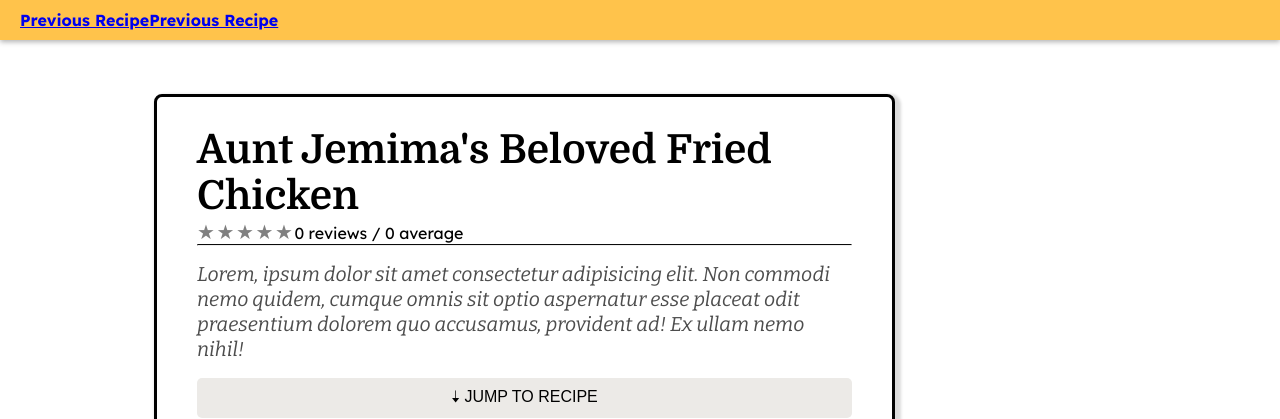
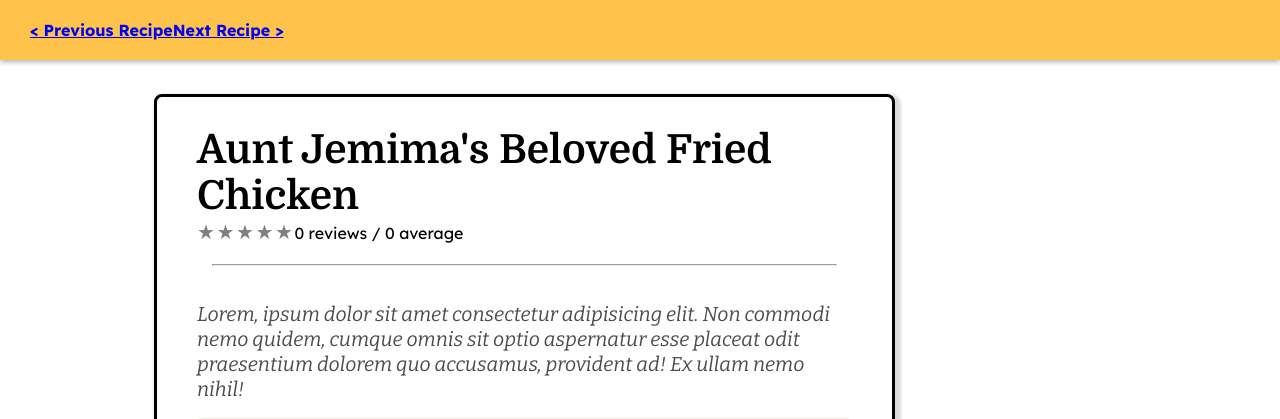
Before and after one commit to AkurasKurasa/lexicon, a PHP site: page /views/Recipe.php in a window 1280 px wide. Shown: the part 80-499 px from the top of the page. Run offline with PHP 8.4, Linux system fonts and the light colour scheme.

Commit message:
update reipe, home, footer

```diff
--- a/assets/styles/recipe.css
+++ b/assets/styles/recipe.css
@@ -47,15 +47,11 @@
 }
 .selectRecipe {
     text-align: center;
-    flex-wrap: nowrap;
+    justify-content: space-between;
     color: #f8f8f8;
+    padding: 10px 10px;
     display: flex;
     flex-grow: 3;
-}
-
-hr.lineGray{
-    border-top: 1px solid rgb(11, 11, 11);
-    margin: auto;
 }
 
 /*Container*/
--- a/views/Recipe.php
+++ b/views/Recipe.php
@@ -18,15 +18,19 @@
       <div class="selectRecipe">
         <li>
             <a href="#">
-                <h4>Previous Recipe</h4>
+              <span>
+                <h4>< Previous Recipe</h4>
+              </span>
             </a>
         </li>
 
-        <li >
+        <span><li>
             <a href="#">
-                <h4>Previous Recipe</h4>
+              <span>
+                <h4>Next Recipe ></h4>
+              </span>
             </a>
-        </li>
+        </li></span>
       </div>
     </ul>
     </div>
@@ -44,8 +48,9 @@
                 <span class="star"></span>
                 <span class="star"></span>
                 <p style="display: inline-block;"> <span id="NumOfReviews">0</span> reviews / <span id="AveStars">0</span> average
-                <hr class="lineGray">
+                <hr style="margin: 20px 15px 20px 15px">
               </div>
+
             <p class="recipeDescription">
                 Lorem, ipsum dolor sit amet consectetur adipisicing elit. Non commodi nemo quidem, cumque omnis sit optio aspernatur esse placeat odit praesentium dolorem quo accusamus, provident ad! Ex ullam nemo nihil!
             </p>
```
